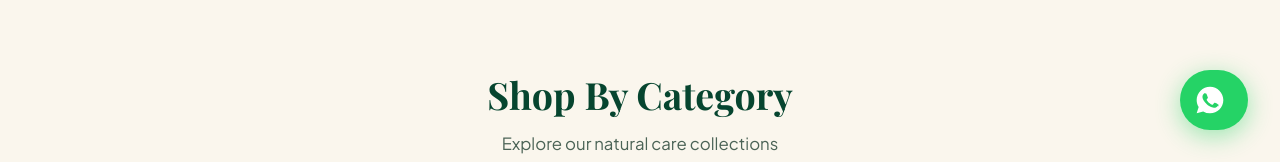
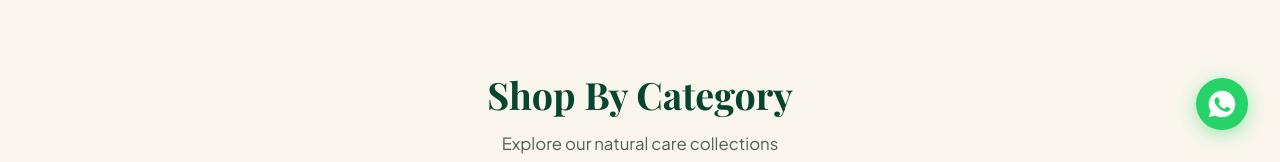
Before and after one commit to Ismathkani/manthalir-parampariyam, an Angular app: page / in a window 1280 px wide. Shown: the part 638-800 px from the top of the page. Built offline with nearby package versions, Linux system fonts and the light colour scheme; no server answers; a web font is replaced by a local one.

Commit message:
fix(ui): remove extra padding and center icon in floating WhatsApp button

```diff
--- a/src/app/components/whatsapp-button/whatsapp-button.html
+++ b/src/app/components/whatsapp-button/whatsapp-button.html
@@ -1,10 +1,8 @@
 <aside aria-label="WhatsApp Contact" class="whatsapp-floating-wrapper">
   <a [href]="whatsappUrl" target="_blank" rel="noopener noreferrer" class="whatsapp-floating-btn" aria-label="Chat with Manthalir Parampariyam on WhatsApp">
-    <div class="whatsapp-icon-circle">
-      <svg viewBox="0 0 24 24" class="whatsapp-svg" fill="currentColor">
-        <path d="M12.031 2C6.5 2 2 6.5 2 12.031c0 1.906.531 3.703 1.5 5.25L2 22l4.875-1.453A9.96 9.96 0 0 0 12.03 22C17.562 22 22 17.531 22 12.031 22 6.5 17.562 2 12.031 2zm5.782 14.281c-.25.703-1.235 1.344-1.985 1.5-.515.11-1.187.188-3.437-.75-2.875-1.203-4.734-4.109-4.875-4.312-.141-.188-1.172-1.547-1.172-2.953 0-1.407.734-2.11 1-2.391.265-.281.578-.344.781-.344.203 0 .39.016.562.016.188 0 .438-.078.688.515.265.625.89 2.188.968 2.344.079.156.126.344.032.531-.094.203-.14.313-.281.484-.141.172-.297.39-.422.516-.14.156-.297.328-.125.625.172.297.766 1.25 1.641 2.031 1.125 1 2.078 1.312 2.375 1.453.297.141.469.125.64-.078.173-.203.735-.859.938-1.156.203-.297.39-.25.656-.156.266.094 1.688.797 1.984.938.297.14.485.218.563.343.078.125.078.719-.172 1.422z"/>
-      </svg>
-    </div>
+    <svg viewBox="0 0 24 24" class="whatsapp-svg" fill="currentColor">
+      <path d="M12.031 2C6.5 2 2 6.5 2 12.031c0 1.906.531 3.703 1.5 5.25L2 22l4.875-1.453A9.96 9.96 0 0 0 12.03 22C17.562 22 22 17.531 22 12.031 22 6.5 17.562 2 12.031 2zm5.782 14.281c-.25.703-1.235 1.344-1.985 1.5-.515.11-1.187.188-3.437-.75-2.875-1.203-4.734-4.109-4.875-4.312-.141-.188-1.172-1.547-1.172-2.953 0-1.407.734-2.11 1-2.391.265-.281.578-.344.781-.344.203 0 .39.016.562.016.188 0 .438-.078.688.515.265.625.89 2.188.968 2.344.079.156.126.344.032.531-.094.203-.14.313-.281.484-.141.172-.297.39-.422.516-.14.156-.297.328-.125.625.172.297.766 1.25 1.641 2.031 1.125 1 2.078 1.312 2.375 1.453.297.141.469.125.64-.078.173-.203.735-.859.938-1.156.203-.297.39-.25.656-.156.266.094 1.688.797 1.984.938.297.14.485.218.563.343.078.125.078.719-.172 1.422z"/>
+    </svg>
     <span class="whatsapp-tooltip">Chat with us</span>
   </a>
 </aside>
--- a/src/app/components/whatsapp-button/whatsapp-button.scss
+++ b/src/app/components/whatsapp-button/whatsapp-button.scss
@@ -15,46 +15,62 @@
 .whatsapp-floating-btn {
   display: flex;
   align-items: center;
-  gap: 0.5rem;
+  justify-content: center;
+  width: 52px;
+  height: 52px;
   background: #25D366;
   color: #FFFFFF;
-  border-radius: 9999px;
-  padding: 0.5rem;
-  box-shadow: 0 6px 24px rgba(37, 211, 102, 0.45);
-  transition: all 0.3s cubic-bezier(0.16, 1, 0.3, 1);
+  border-radius: 50%;
+  padding: 0;
+  box-shadow: 0 4px 18px rgba(37, 211, 102, 0.45);
+  transition: all 0.25s cubic-bezier(0.16, 1, 0.3, 1);
   text-decoration: none;
+  position: relative;
 
   &:hover {
-    transform: scale(1.08) translateY(-3px);
-    box-shadow: 0 10px 30px rgba(37, 211, 102, 0.6);
+    transform: scale(1.08) translateY(-2px);
+    box-shadow: 0 8px 24px rgba(37, 211, 102, 0.6);
 
     .whatsapp-tooltip {
-      max-width: 120px;
-      padding-right: 0.75rem;
       opacity: 1;
+      visibility: visible;
+      transform: translateY(-50%) translateX(0);
     }
-  }
-
-  .whatsapp-icon-circle {
-    width: 44px;
-    height: 44px;
-    display: flex;
-    align-items: center;
-    justify-content: center;
   }
 
   .whatsapp-svg {
     width: 32px;
     height: 32px;
+    display: block;
   }
 
   .whatsapp-tooltip {
-    font-size: 0.9rem;
-    font-weight: 700;
+    position: absolute;
+    right: calc(100% + 12px);
+    top: 50%;
+    transform: translateY(-50%) translateX(6px);
+    background: #0B3828;
+    color: #FFFFFF;
+    font-size: 0.8rem;
+    font-weight: 600;
     white-space: nowrap;
-    overflow: hidden;
-    max-width: 0;
+    padding: 0.35rem 0.75rem;
+    border-radius: 9999px;
+    box-shadow: 0 4px 12px rgba(0, 0, 0, 0.15);
     opacity: 0;
-    transition: all 0.3s ease;
+    visibility: hidden;
+    pointer-events: none;
+    transition: all 0.2s ease;
+
+    &::after {
+      content: '';
+      position: absolute;
+      top: 50%;
+      right: -4px;
+      transform: translateY(-50%) rotate(45deg);
+      width: 8px;
+      height: 8px;
+      background: #0B3828;
+    }
   }
 }
```
